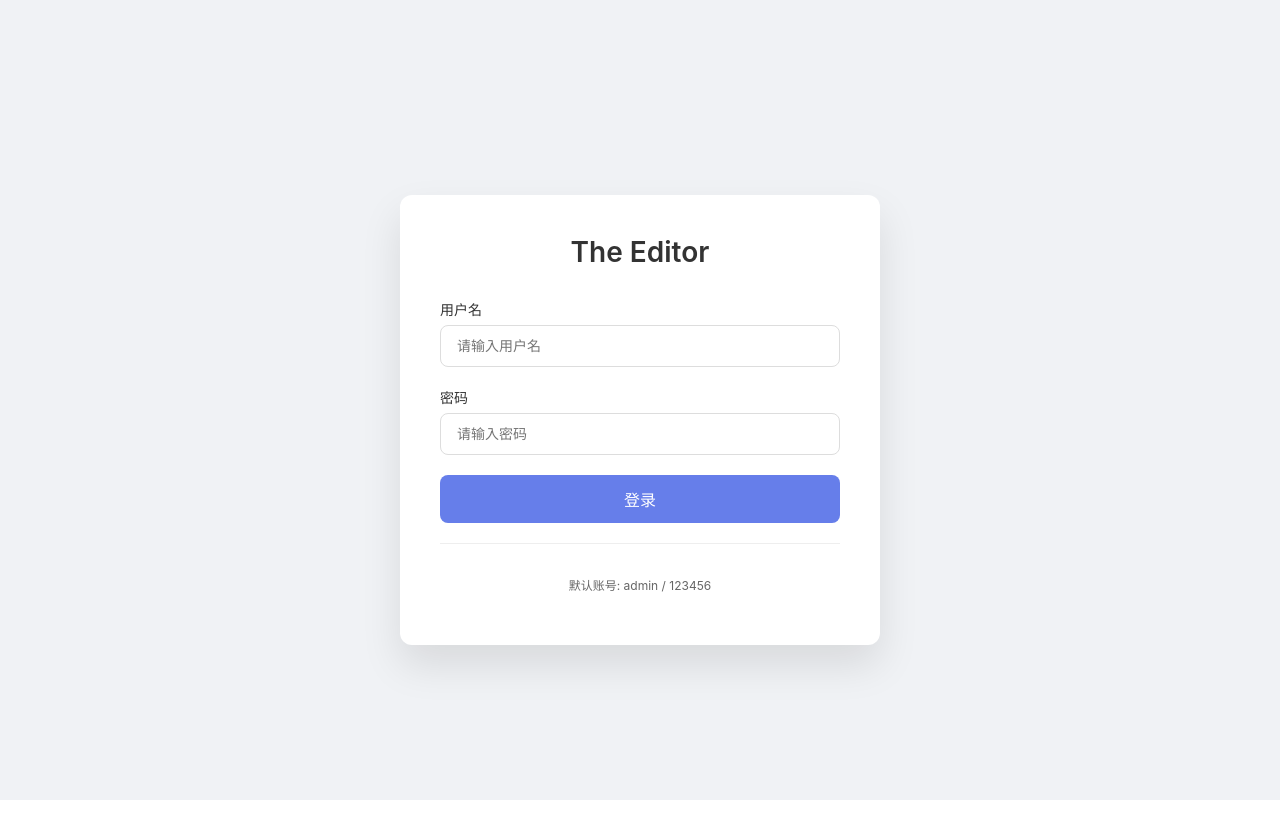
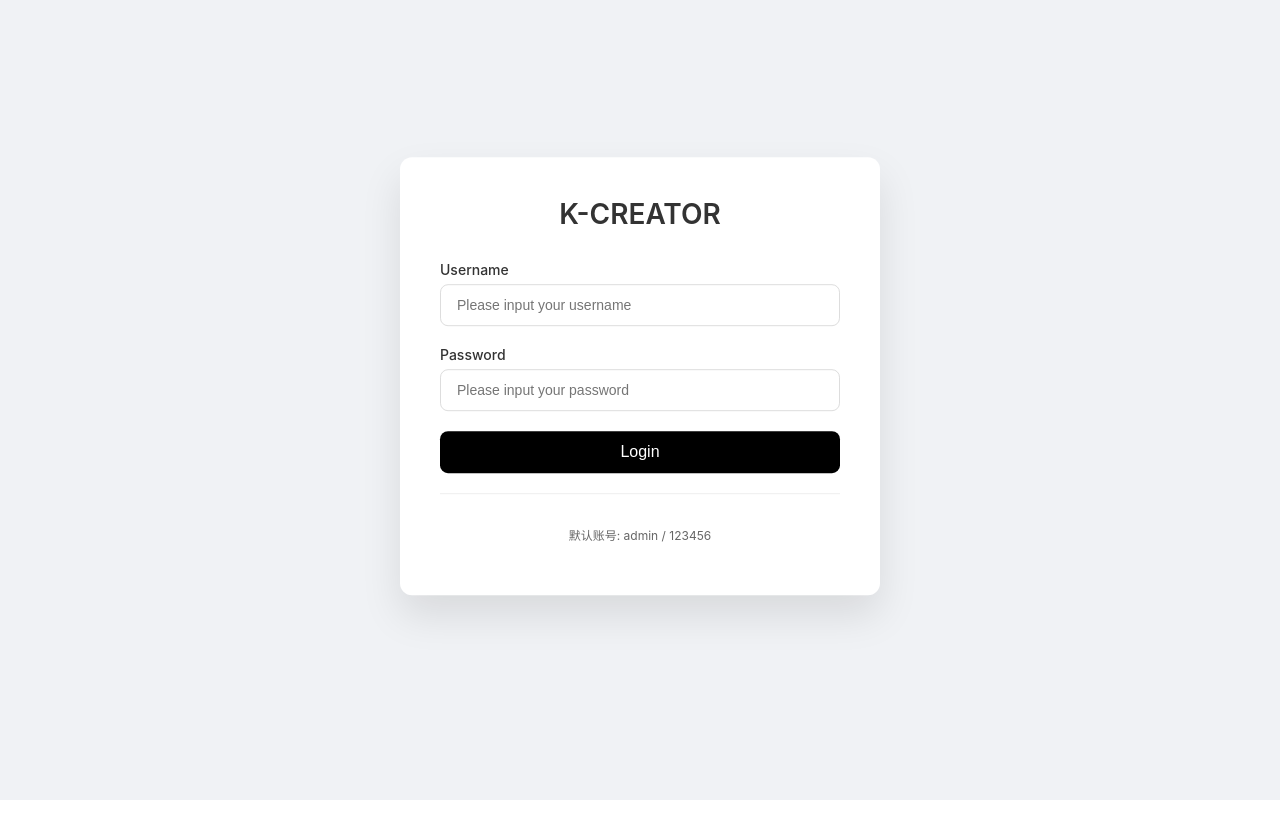
Before and after one commit to xenonflash/simple-editor, a Vue app: page /login in a window 1280 px wide. Built offline with nearby package versions, Linux system fonts and the light colour scheme.

Commit message:
fine tune login page style

```diff
--- a/src/views/LoginView.vue
+++ b/src/views/LoginView.vue
@@ -3,28 +3,28 @@
   <div class="login-container">
     <div class="login-card">
       <div class="login-header">
-        <h1>The Editor</h1>
+        <h1>K-CREATOR</h1>
       </div>
 
       <form @submit.prevent="handleLogin" class="login-form">
         <div class="form-group">
-          <label for="username">用户名</label>
+          <label for="username">Username</label>
           <input
             id="username"
             v-model="loginForm.username"
             type="text"
-            placeholder="请输入用户名"
+            placeholder="Please input your username"
             required
           />
         </div>
 
         <div class="form-group">
-          <label for="password">密码</label>
+          <label for="password">Password</label>
           <input
             id="password"
             v-model="loginForm.password"
             type="password"
-            placeholder="请输入密码"
+            placeholder="Please input your password"
             required
           />
         </div>
@@ -34,7 +34,7 @@
           class="login-btn"
           :disabled="userStore.isLoading"
         >
-          {{ userStore.isLoading ? '登录中...' : '登录' }}
+          {{ userStore.isLoading ? 'logining...' : 'Login' }}
         </button>
 
         <div v-if="errorMessage" class="error-message">
@@ -100,6 +100,7 @@ onMounted(() => {
   box-shadow: 0 20px 40px rgba(0, 0, 0, 0.1);
   width: 100%;
   max-width: 400px;
+  transform: translateY(-10%);
 }
 
 .login-header {
@@ -155,7 +156,7 @@ onMounted(() => {
 .login-btn {
   width: 100%;
   padding: 12px;
-  background: #667eea;
+  background: #000000;
   color: white;
   border: none;
   border-radius: 8px;
@@ -166,7 +167,7 @@ onMounted(() => {
 }
 
 .login-btn:hover:not(:disabled) {
-  background: #5a6fd8;
+  background: #4d4d4d;
 }
 
 .login-btn:disabled {
```
